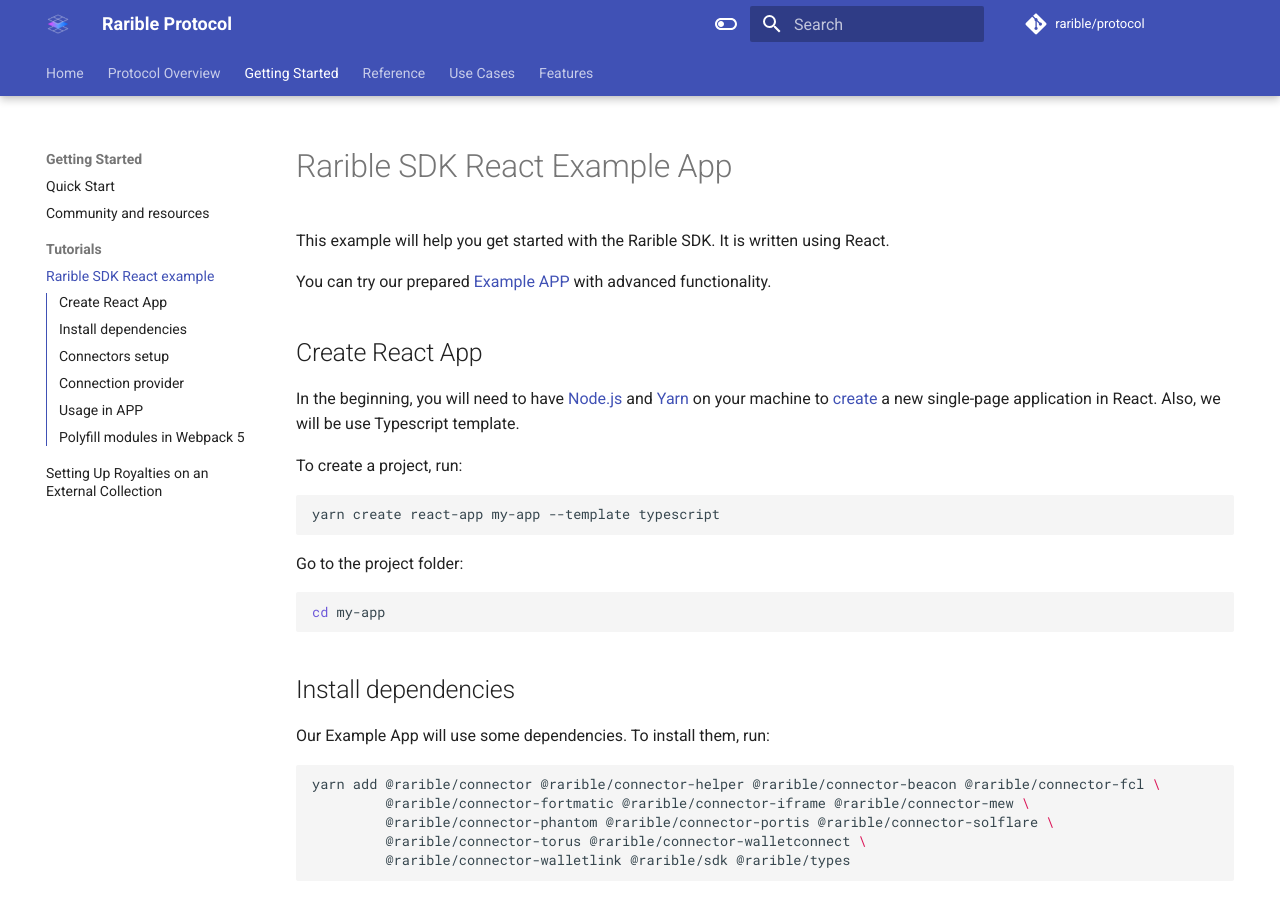
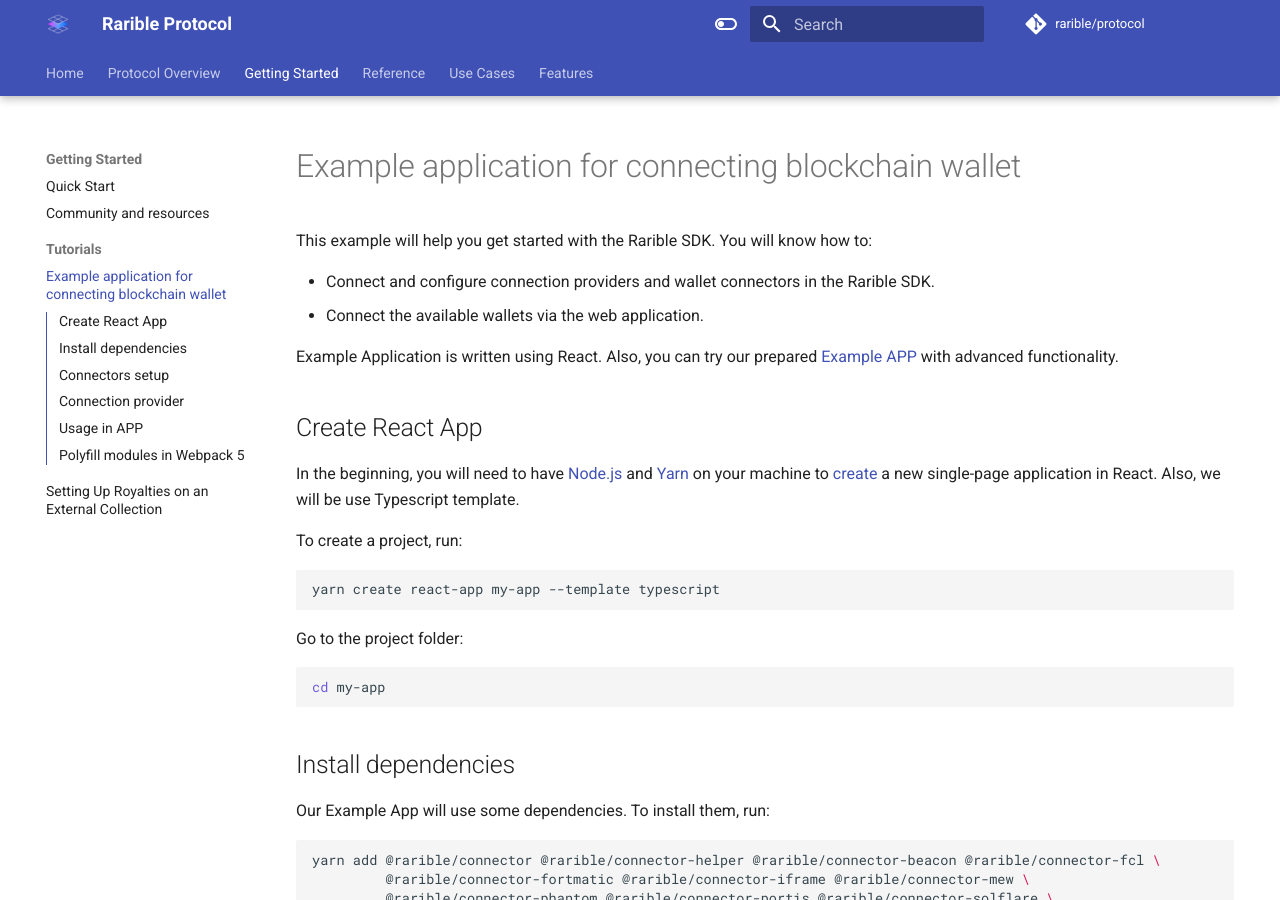
Before and after one commit to rarible/protocol, an MkDocs documentation site: the page built from docs/getting-started/sdk-react-example.md, in a window 1280 px wide and 900 px high. Built offline with MkDocs 1.6.1 and Material for MkDocs 9.7.7, drawn with Linux system fonts in a browser that asks for light colours; comment, search, counter and statistics services are not loaded.

Commit message:
feat: fix after review

```diff
--- a/docs/getting-started/sdk-react-example.md
+++ b/docs/getting-started/sdk-react-example.md
@@ -1,13 +1,16 @@
 ---
-title: Rarible SDK React Example App
-description: How to start using Rarible Multichain SDK with React Example App
+title: Example application for connecting blockchain wallet
+description: How to start using Rarible Multichain SDK with React example application for connecting blockchain wallet
 ---
 
-# Rarible SDK React Example App
+# Example application for connecting blockchain wallet
 
-This example will help you get started with the Rarible SDK. It is written using React.
+This example will help you get started with the Rarible SDK. You will know how to:
 
-You can try our prepared [Example APP](https://github.com/rarible/sdk/tree/master/packages/example) with advanced functionality.
+* Connect and configure connection providers and wallet connectors in the Rarible SDK.
+* Connect the available wallets via the web application.
+
+Example Application is written using React. Also, you can try our prepared [Example APP](https://github.com/rarible/sdk/tree/master/packages/example) with advanced functionality.
 
 ## Create React App
 
--- a/mkdocs.yml
+++ b/mkdocs.yml
@@ -112,7 +112,7 @@
       - 'Community and resources': 'getting-started/community.md'
       - 'Tutorials':
 #        - 'Managing SDK ang connecting blockchain wallets': 'getting-started/managing-sdk.md'
-        - 'Rarible SDK React example': 'getting-started/sdk-react-example.md'
+        - 'Example application for connecting blockchain wallet': 'getting-started/sdk-react-example.md'
 #        - 'Example of uploading & using Metadata with IPFS': 'getting-started/ipfs-example.md'
 #        - 'Create Sell Order and Accept Bid': 'getting-started/sellOrder_acceptBid.md'
 #        - 'Transferring NFTs': 'getting-started/unifiedTransfer.md'
```
